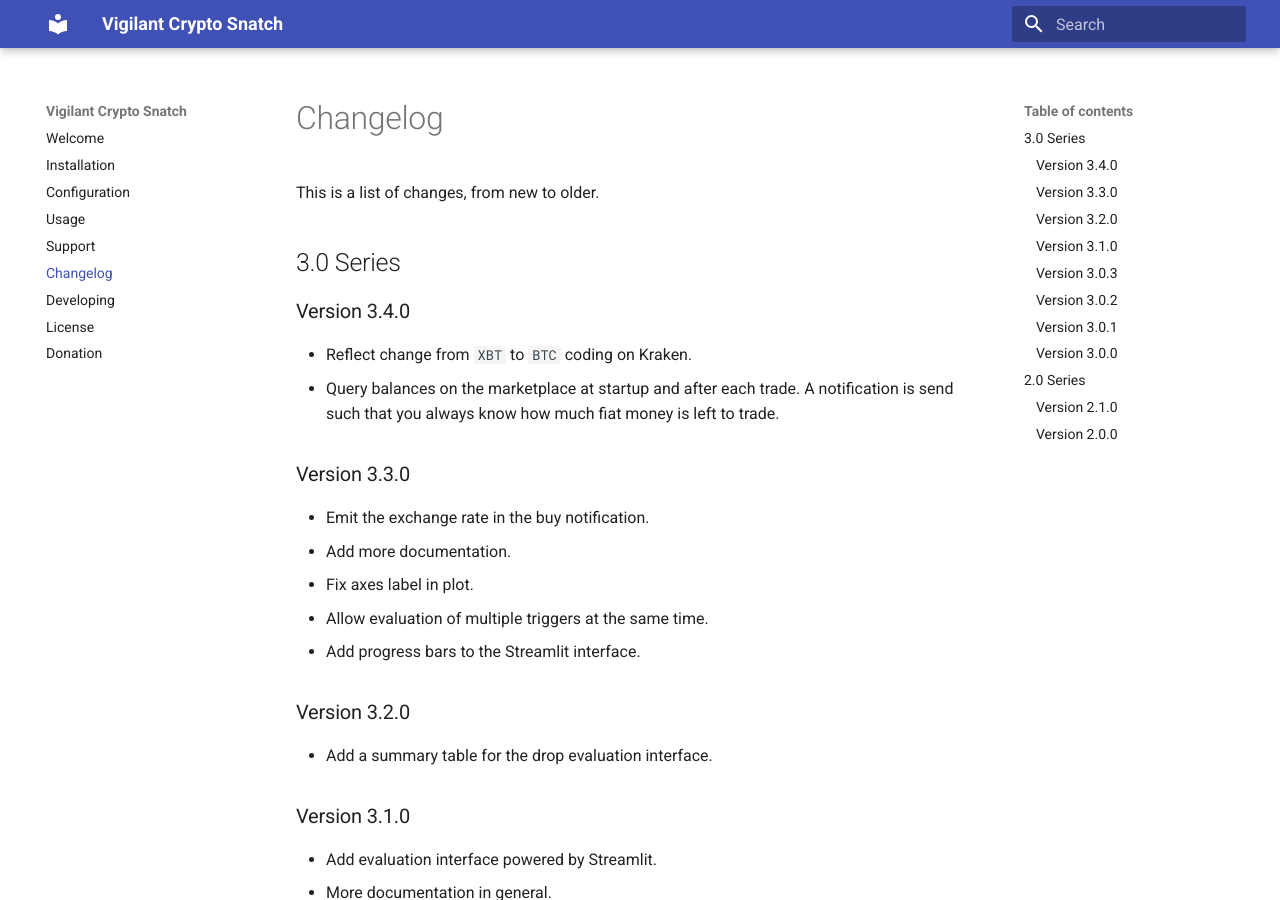
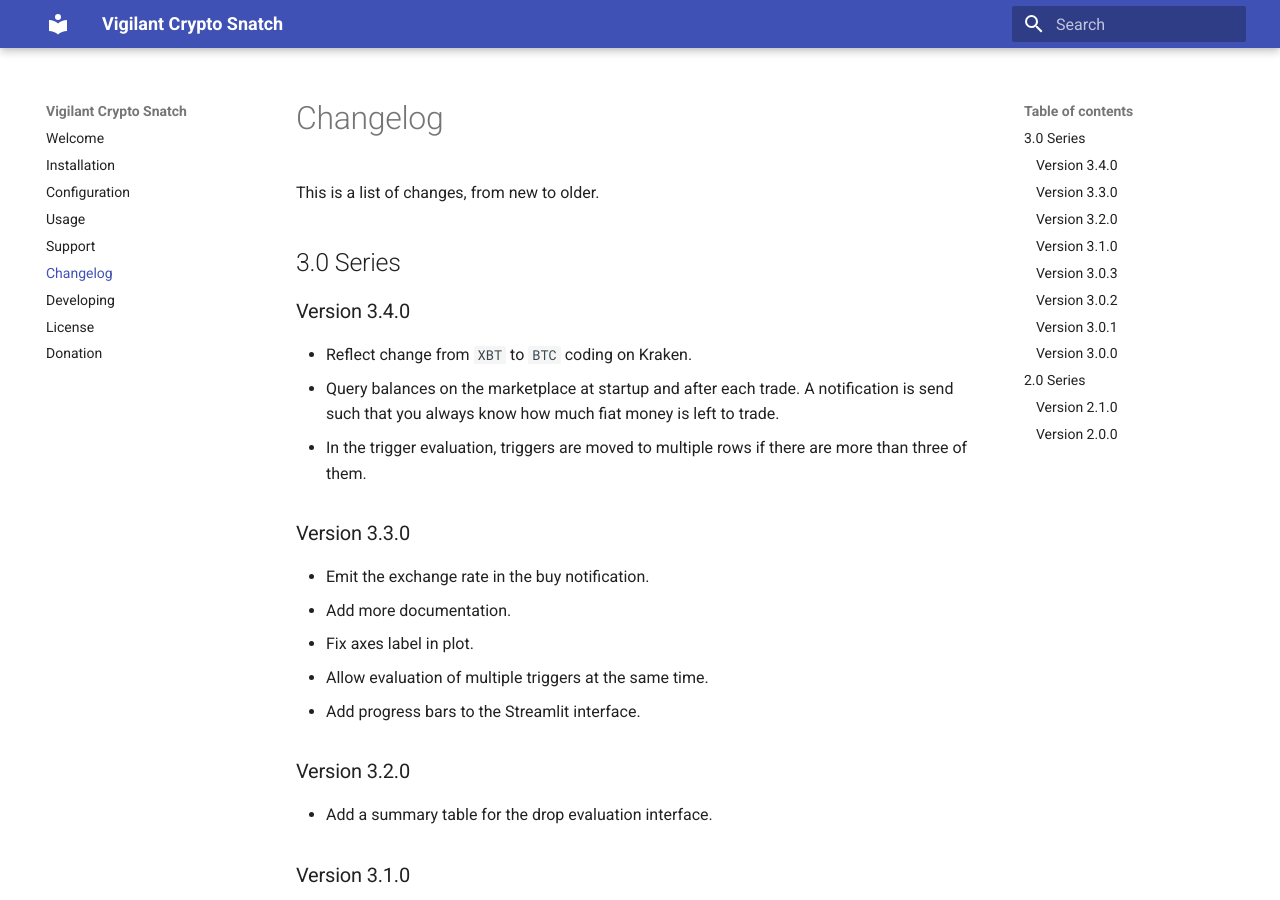
Before and after one commit to martin-ueding/vigilant-crypto-snatch, an MkDocs documentation site: the page built from docs/changelog.md, in a window 1280 px wide and 900 px high. Built offline with MkDocs 1.6.1 and Material for MkDocs 9.7.7, drawn with Linux system fonts in a browser that asks for light colours.

Commit message:
Update changelog

```diff
--- a/docs/changelog.md
+++ b/docs/changelog.md
@@ -8,6 +8,7 @@ This is a list of changes, from new to older.
 
 - Reflect change from `XBT` to `BTC` coding on Kraken.
 - Query balances on the marketplace at startup and after each trade. A notification is send such that you always know how much fiat money is left to trade.
+- In the trigger evaluation, triggers are moved to multiple rows if there are more than three of them.
 
 ### Version 3.3.0
 
```
